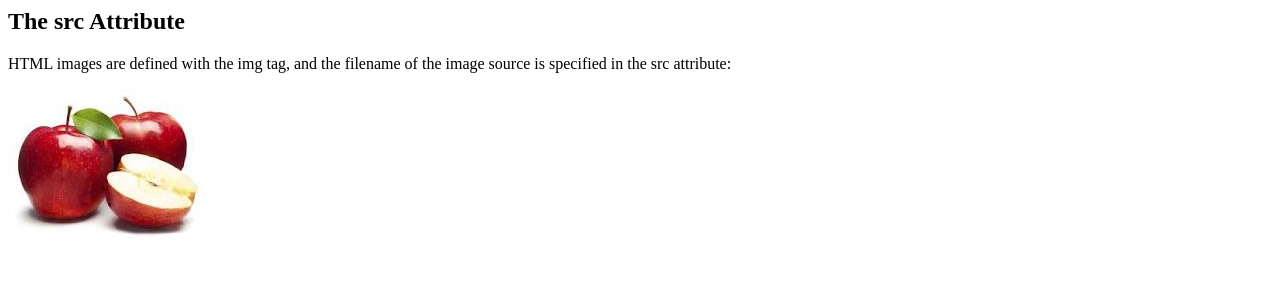
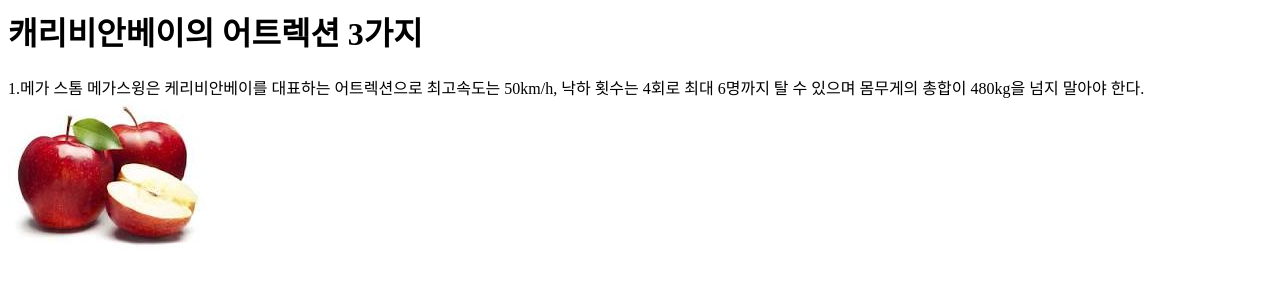
Before and after one commit to icheon20321/icheon20321.github.io, a plain HTML site: page index.html in a window 1280 px wide. Drawn offline with Linux system fonts and the light colour scheme.

Commit message:
Update index.html

```diff
--- a/index.html
+++ b/index.html
@@ -1,8 +1,12 @@
 <html>
+<h1>캐리비안베이의 어트렉션 3가지</h1>
 <body>
+ <p1>
+   1.메가 스톰
+   메가스윙은 케리비안베이를 대표하는 어트렉션으로 최고속도는 50km/h, 낙하 횟수는 4회로 최대 6명까지 탈 수 있으며 몸무게의 총합이 480kg을 넘지 말아야 한다.
+ </p1>
 
-<h2>The src Attribute</h2>
-<p>HTML images are defined with the img tag, and the filename of the image source is specified in the src attribute:</p>
+
 
 <img src="./ttt.jpg">
 
```
